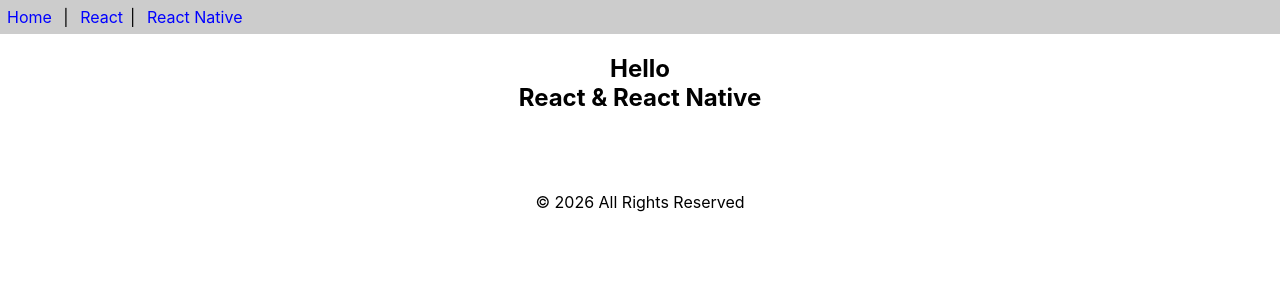
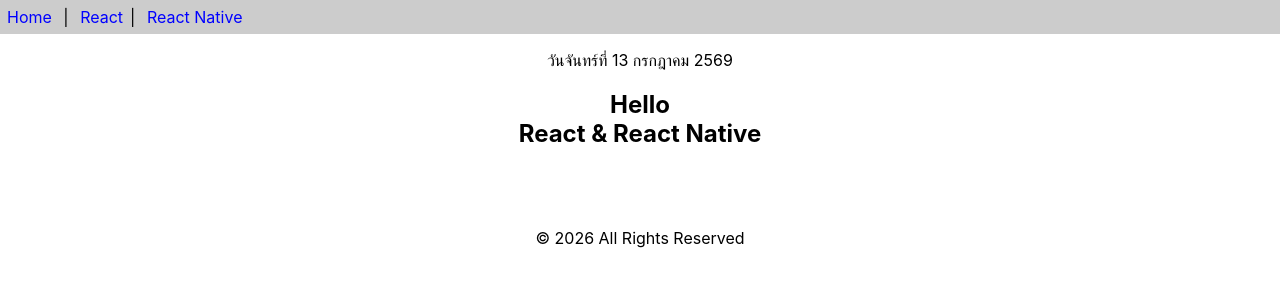
Before and after one commit to s6603051624121-sudo/app1, a React (Create React App) app: page / in a window 1280 px wide. Shown: the top 300 px of the page. Built offline with nearby package versions, Linux system fonts and the light colour scheme.

Commit message:
Add datetime to web

```diff
--- a/src/App.js
+++ b/src/App.js
@@ -1,10 +1,12 @@
 import React from 'react';
 import { Header, Content, Footer } from './func-components';
+import Calender from './class-components';
 
 function App() {
   return (
     <>
       <Header/>
+      <p><center><Calender/></center></p>
       <Content/>
       <Footer/>
     </>
--- /dev/null
+++ b/src/class-components.js
@@ -0,0 +1,21 @@
+import React,{Component} from 'react';
+
+export default class Calender extends Component{
+    getDate(){
+        const dayNames = ['อาทิตย์', 'จันทร์', 'อังคาร', 'พุธ', 'พฤหัสบดี', 'ศุกร์', 'เสาร์'];
+        const monthNames = ["มกราคม", "กุมภาพันธ์", "มีนาคม", "เมษายน", "พฤษภาคม", "มิถุนายน",
+                            "กรกฎาคม", "สิงหาคม", "กันยายน", "ตุลาคม", "พฤศจิกายน", "ธันวาคม"];
+        const date = new Date();
+        const weekDay = dayNames[date.getDay()];
+        const day = date.getDate();
+        const month = monthNames[date.getMonth()];
+        const year = date.getFullYear() + 543;
+        return `วัน${weekDay}ที่ ${day} ${month} ${year}`;
+    }
+    render(){
+        return (
+            <div>{this.getDate()}</div>
+        );
+    }
+
+}
```
